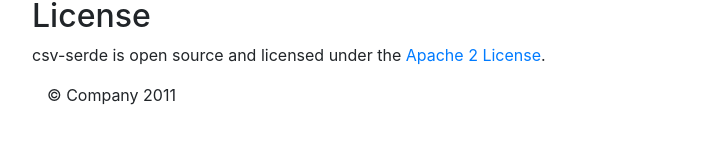
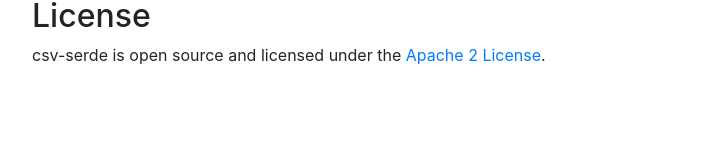
Before and after one commit to ogrodnek/csv-serde, a plain HTML site: page index.html in a window 1280 px wide. Shown: the part 483-626 px from the top of the page, without its empty margins (38-741 px from the left). Drawn offline with nearby package versions, Linux system fonts and the light colour scheme; a script that the page names is missing.

Commit message:
remove footer

```diff
--- a/index.html
+++ b/index.html
@@ -81,7 +81,7 @@ create table my_table(a string, b string, ...)
       </div>
 
       <footer>
-        <p>&copy; Company 2011</p>
+        <p></p>
       </footer>
 
     </div> <!-- /container -->
```
